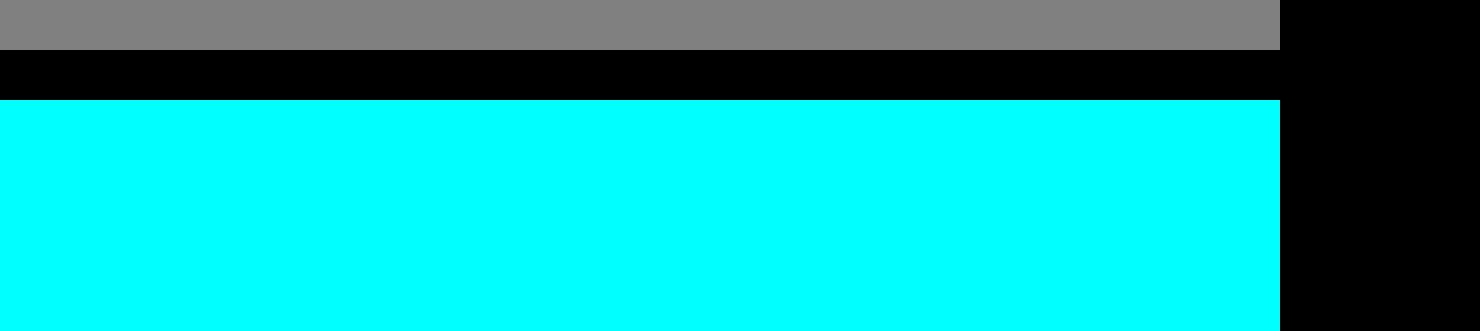
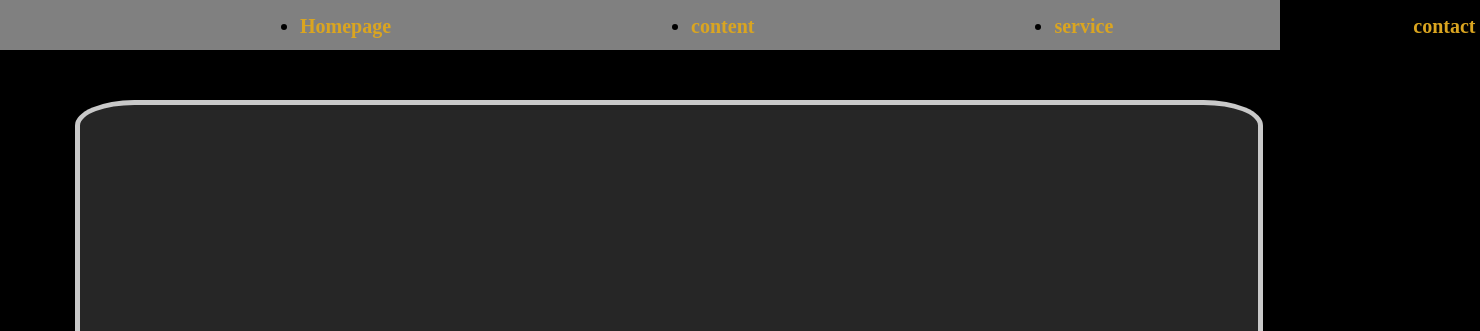
Before and after one commit to Nischith2004/Prasunet_WD_01, a plain HTML site: page index.html in a window 1280 px wide. Shown: the top 331 px of the page, 1480 px wide, since content can reach past the window. Drawn offline with Linux system fonts and the light colour scheme.

Commit message:
footer and menu items are set

```diff
--- a/css.css
+++ b/css.css
@@ -13,10 +13,41 @@ body {
   position: fixed;
   z-index: 30;
 }
+#uolist {
+  display: flex;
+}
+#uolist li {
+  margin-top: 15px;
+  margin-left: 300px;
+  font-size: 20px;
+}
+a {
+  color: goldenrod;
+  text-decoration: none;
+  font-weight: 600;
+}
+div {
+  margin: 75px;
+  margin-top: 100px;
 
-div {
-  margin-top: 100px;
-  background-color: aqua;
+  color: green;
+  background-color: rgba(255, 255, 255, 0.15);
+  border: 5px solid rgba(255, 255, 255, 0.75);
+  border-radius: 5%;
+  display: flex;
+  justify-content: center;
+  align-items: center;
   height: 500px;
+  width: 92%;
+}
+#footer {
+  margin-bottom: 0px;
+  padding: 100px;
+  text-align: center;
+  height: 200px;
   width: 100%;
+  color: aqua;
+  background-color: rgba(255, 255, 255, 0.15);
+  position: static;
+  bottom: 0px;
 }
--- a/index.html
+++ b/index.html
@@ -9,13 +9,18 @@
   <body>
     <nav id="mynavbar">
       <ul id="uolist">
-        <li></li>
+        <li><a href="#">Homepage</a></li>
+        <li><a href="#">content</a></li>
+        <li><a href="#">service</a></li>
+        <li><a href="#">contact</a></li>
       </ul>
     </nav>
-    <div class="content"></div>
-    <div class="service"></div>
-    <div class="contact"></div>
-    <div class="homepage"></div>
+    <div class="homepage"><h1>Homepage</h1></div>
+    <div class="content"><h1>content</h1></div>
+    <div class="service"><h1>service</h1></div>
+    <div class="contact"><h1>contact</h1></div>
+    <footer id="footer">this is footer</footer>
+
     <script src="js.js"></script>
   </body>
 </html>
```
